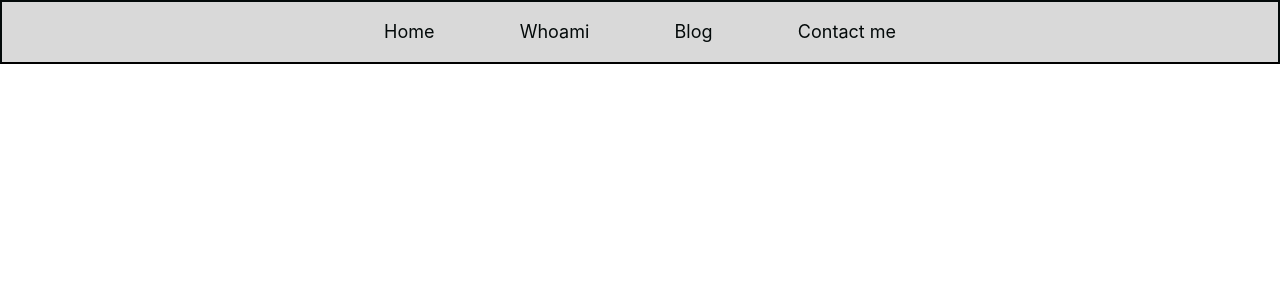
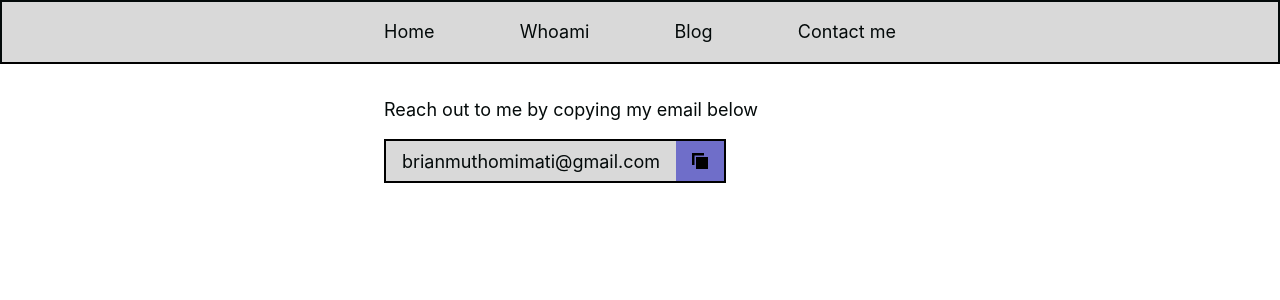
Before and after one commit to brian-mati/portfolio, a SvelteKit app: page /contact-me in a window 1280 px wide. Shown: the top 300 px of the page. Built offline with nearby package versions, Linux system fonts and the light colour scheme; a web font is replaced by a local one.

Commit message:
contact-us page complete

```diff
--- a/src/routes/contact-me/+page.svelte
+++ b/src/routes/contact-me/+page.svelte
@@ -0,0 +1,33 @@
+<script lang="ts">
+
+    import { UseClipboard } from '$lib/hooks/use-clipboard.svelte';
+    import { fade,fly } from 'svelte/transition';
+
+
+	const email = 'brianmuthomimati@gmail.com';
+    const clipboard = new UseClipboard({delay:500});
+</script>
+<p class="mt-8">Reach out to me by copying my email below</p>
+<button
+  class="flex items-center  h-11 mt-4 border-2 border-black w-fit"
+  onclick={async () => {
+    await clipboard.copy(email)
+  }}
+>
+  <div class="bg-gray-navs px-4 h-full flex items-center">
+    <p>{email}</p>
+  </div>
+
+  <div class="bg-light-accent h-full p-4 flex items-center justify-center">
+    <img src="/copy-icon.png" alt="copy icon" aria-label="copy icon" />
+  </div>
+</button>
+{#if clipboard.status == "success"}
+<p in:fade out:fly={{ y:100 ,duration:1000}}>
+    Copied successfully
+</p>
+{:else if clipboard.status =="failure"}
+<p>Try again</p>
+{:else}
+<p></p>
+{/if}
```
